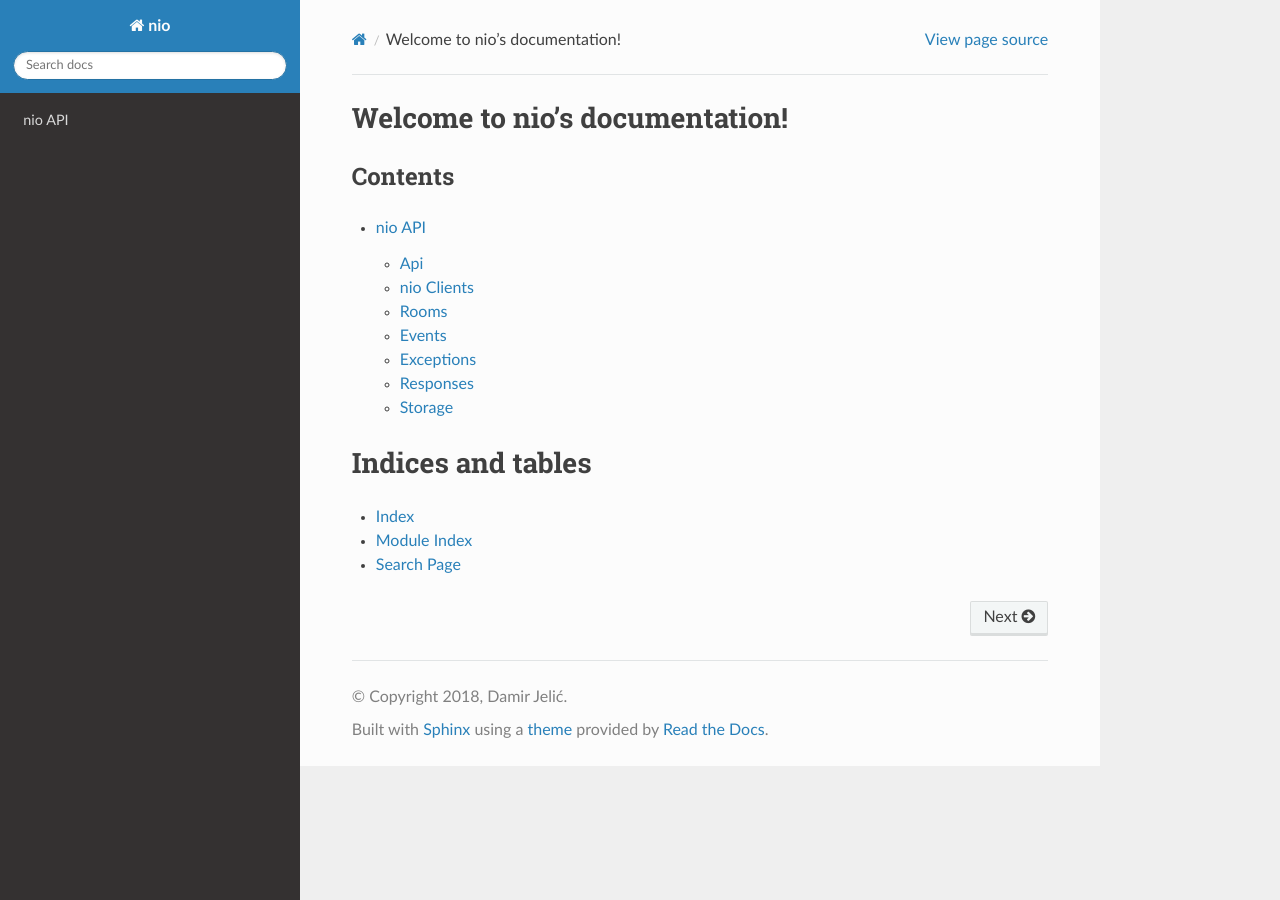
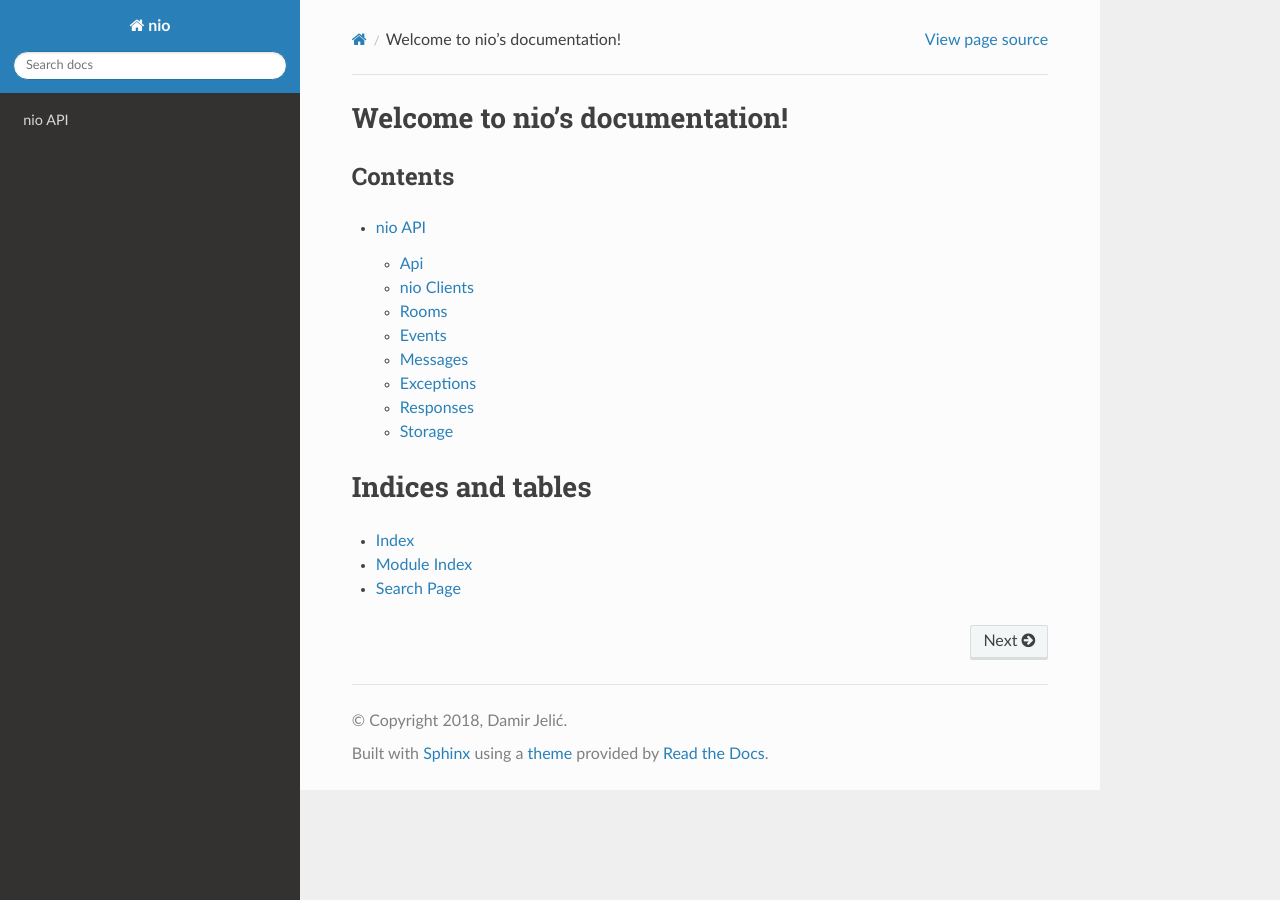
Before and after one commit to matrix-nio/matrix-nio, a Sphinx documentation site: the page built from doc/index.rst, in a window 1280 px wide. Built offline with Sphinx 7.4.7 and the Read the Docs theme 2.0.0, drawn with Linux system fonts in a browser that asks for light colours.

Commit message:
doc: Add the messages module to the documentation.

```diff
--- a/doc/nio.rst
+++ b/doc/nio.rst
@@ -85,6 +85,12 @@ Account Data
     :show-inheritance:
 
 
+Messages
+---------------------
+.. automodule:: nio.messages
+    :members:
+
+
 Exceptions
 ---------------------
 
```
